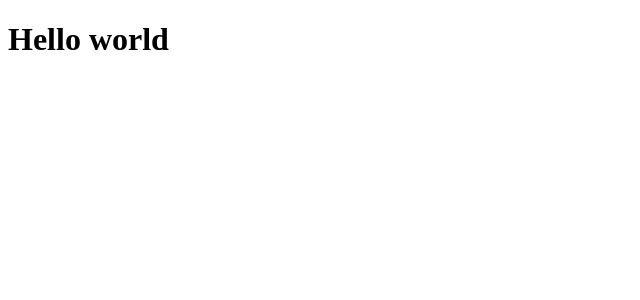
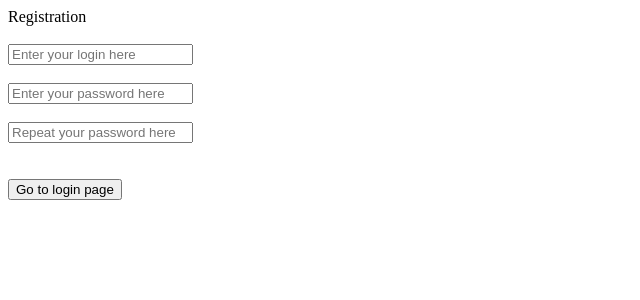
Before and after one commit to arseeenyyy/web4, a React (Create React App) app in the folder frontend/: page /register in a window 1280 px wide. Shown: the top 300 px of the page, without its empty margins (0-640 px from the left). Built offline with nearby package versions, Linux system fonts and the light colour scheme.

Commit message:
prepare registration page

```diff
--- a/frontend/src/components/LoginPage.jsx
+++ b/frontend/src/components/LoginPage.jsx
@@ -1,5 +1,5 @@
 import React, { useState } from "react";
-import { useNavigate } from 'react-router-dom';
+import { useNavigate, Link } from 'react-router-dom';
 
 
 const validateForm = (login, password) => {
@@ -91,9 +91,16 @@ const Login = () => {
             </div>
             <br />
             <div className={'inputContainer'}>
-                <input className={'inputButton'} type='button' onClick={onButtonClick} value={'log in'}/>
+                <input className={'inputButton'} type='button' onClick={onButtonClick} value={'Log in'}/>
             </div>
+            <br />
             <div className={'inputContainer'}><label className='errorLabel'>{errorMessage}</label></div>
+            <br />
+            <div className={'inputContainer'}>
+                <Link to='/register'>
+                    <button className={'inputButton'}>Go to registration page</button>
+                </Link>
+            </div>
         </div>
     )
 }
--- a/frontend/src/components/RegisterPage.jsx
+++ b/frontend/src/components/RegisterPage.jsx
@@ -1,5 +1,5 @@
 import React, { useState } from "react";
-import { useNavigate } from "react-router-dom";
+import { useNavigate, Link } from "react-router-dom";
 
 const validateForm = (login, password, repeat_password) => {
     const errors = {};
@@ -11,7 +11,7 @@ const validateForm = (login, password, repeat_password) => {
     } else if (password.length < 5) {
         errors.password = 'Password must be 6 characters or longer';
     } else if(password != repeat_password) {
-        errors.password = 'Passwords should be equals';
+        errors.password = 'Passwords dont match';
     }
     return errors;
 };
@@ -26,7 +26,51 @@ const Register = () => {
 
     const navigate = useNavigate();
     return (
-        <h1>Hello world</h1>
+        <div className={'mainContainer'}>
+            <div className={'titleContainer'}>
+                <div>Registration</div>
+            </div>
+            <br />
+            <div className={'inputContainer'}>
+                <input
+                    value={login}
+                    placeholder="Enter your login here"
+                    onChange={(ev) => setLogin(ev.target.value)}
+                    className={'inputBox'}
+                />
+                <label className='errorLabel'>{loginError}</label>
+            </div>
+            <br />
+            <div className={'inputContainer'}>
+                <input
+                    value={password}
+                    placeholder="Enter your password here"
+                    onChange={(ev) => setPassword(ev.target.value)}
+                    className={'inputBox'}
+                />
+            </div>
+            <br />
+            <div className={'inputContainer'}>
+                <input
+                    value={repeat_password}
+                    placeholder="Repeat your password here"
+                    onChange={(ev) => setRepeat_password(ev.target.value)}
+                    className={'inputBox'}
+                />
+                <label className="errorLabel">{passwordError}</label>
+            </div>
+            <div className={'inputContainer'}>
+                {/* <input  className={'inputButton'} type="button" onClick={onButtonClick} value={'Register'}/> */}
+            </div>
+            <br />
+            <div className={'inputContainer'}><label className='errorLabel'>{errorMessage}</label></div>
+            <br />
+            <div className={'inputContainer'}>
+                <Link to='/'>
+                    <button className={'inputButton'}>Go to login page</button>
+                </Link>
+            </div>
+        </div>
     )
 }
 
```
